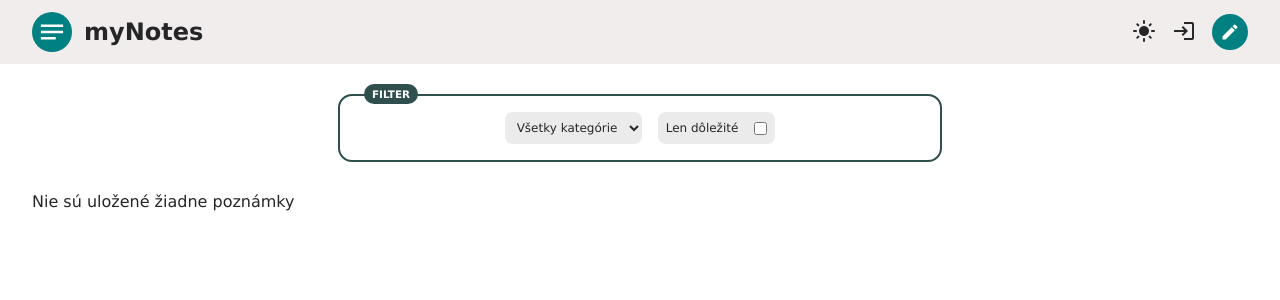
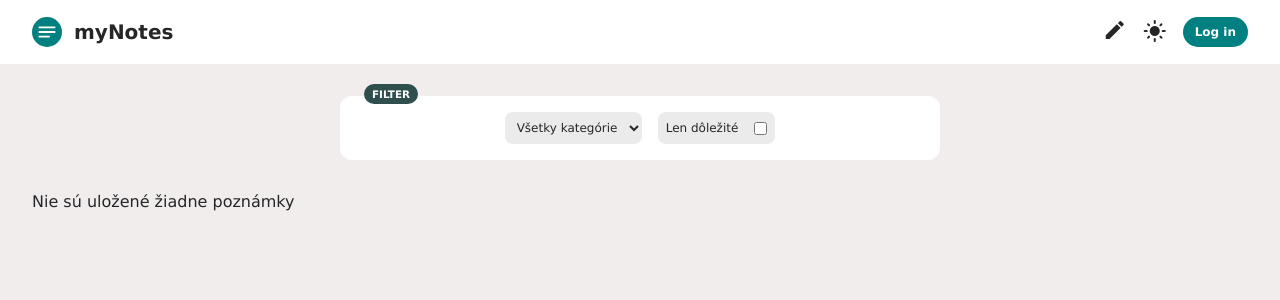
Before and after one commit to realdavone/notes, a React (Vite) app in the folder frontend/: page / in a window 1280 px wide. Shown: the top 300 px of the page. Built offline with nearby package versions, Linux system fonts and the light colour scheme.

Commit message:
changed colors of card

```diff
--- /dev/null
+++ b/frontend/src/components/Filter.tsx
@@ -0,0 +1,20 @@
+import { Note } from "../pages/Home"
+import { categories } from "../pages/Home"
+import { NoteFilter } from "../pages/Home"
+
+export const Filter = ({ filter, setFilter }: { filter: NoteFilter, setFilter: (filter: NoteFilter) => void }) => {
+  return (
+    <section className="filter">
+      <select name={'category'} onChange={(e) => {
+        setFilter({ ...filter, [e.target.name]: (e.target.value || null) })
+      }}>
+        {Object.keys(categories).map((category) => <option value={category} key={category}>{categories[category as Note['category']].label || 'Všetky kategórie'}</option>)}</select>
+      <div className="filter-item">
+        <label htmlFor="important">Len dôležité</label>
+        <input id="important" type="checkbox" name="isImportant" onChange={(e) => {
+          setFilter({ ...filter, [e.target.name]: (e.target.checked || null) })
+        }} />
+      </div>
+    </section>
+  )
+}
--- a/frontend/src/components/Nav.tsx
+++ b/frontend/src/components/Nav.tsx
@@ -1,7 +1,7 @@
 import { useContext } from "react"
 import { AuthContext } from "../context/auth"
 import { ThemeContext } from "../context/theme"
-import { Link, Navigate, useNavigate } from 'react-router-dom'
+import { Link, useNavigate } from 'react-router-dom'
 
 export default function Nav() {
   const { user, logout } = useContext(AuthContext)
@@ -11,23 +11,22 @@ export default function Nav() {
   return (
     <nav className="container">
       <div className="left">
-        <Link to={'/'} style={{ fontWeight: '700', fontSize: '1.5rem' }}>
-          <img src="favicon.svg" alt="Icon" width={'40px'} />
+        <Link to={'/'} style={{ fontWeight: '700', fontSize: '1.25rem' }}>
+          <img src="favicon.svg" alt="Icon" width={'30px'} />
           myNotes
         </Link>
       </div>
       <div className="right">
-        <button onClick={() => toggleTheme()}>
+        <Link tabIndex={0} to={'/note/new'} title='Nová poznámka'>
+          <span className="material-icons">create</span>
+        </Link>
+        <button className="theme" onClick={() => toggleTheme()} title={`${darkTheme ? 'Tmavý' : 'Svetlý'} režim`}>
           <span className="material-icons">{darkTheme ? 'dark_mode' : 'light_mode'}</span>
         </button>
-        <button onClick={() => { return (user === null ? navigate('/auth') : logout()) }}>
-          <span className="material-icons-outlined">{user === null ? 'login' : 'logout'}</span>
+        <button onClick={() => { user === null ? navigate('/auth') : logout(() => navigate('/auth')) }}>
+          {`${user === null ? 'Log in' : 'Log out'}`}
         </button>
-        <Link tabIndex={0} to={'/note/new'}>
-          <span className="material-icons">create</span>
-        </Link>
       </div>
-
     </nav>
   )
 }
--- a/frontend/src/components/RegisterForm.tsx
+++ b/frontend/src/components/RegisterForm.tsx
@@ -1,16 +1,21 @@
-import { FormEvent, useState } from 'react'
+import { FormEvent, useState, useRef } from 'react'
 import BaseFetchResponse from '../types/main'
 import AuthLoader from './AuthLoader'
 
 export const RegisterForm = ({ callback }: { callback: () => void } ) => {
   const [email, setEmail] = useState('')
   const [password, setPassword] = useState('')
+  const repeatedPassword = useRef<HTMLInputElement | null>(null)
 
   const [loading, setLoading] = useState(false)
   const [error, setError] = useState<string | null>(null)
 
   const handleSubmit = (e: FormEvent) => {
     e.preventDefault()
+
+    if(repeatedPassword.current!.value !== password){
+      return setError('Heslá sa nezhodujú')
+    }
 
     setLoading(true)
     setError(null)
@@ -31,8 +36,9 @@ export const RegisterForm = ({ callback }: { callback: () => void } ) => {
 
   return (
     <form onSubmit={e => handleSubmit(e)}>
-      <input type="email" required placeholder='Email' onChange={(e) => setEmail(e.target.value)} />
-      <input type="password" required placeholder='Heslo' onChange={(e) => setPassword(e.target.value)} />
+      <input type="email" autoComplete='off' required placeholder='Email' onChange={(e) => setEmail(e.target.value)} />
+      <input type="password" autoComplete='off' required placeholder='Heslo' onChange={(e) => setPassword(e.target.value)} />
+      <input type="password" autoComplete='off' required placeholder='Zopakovat heslo' ref={repeatedPassword} />
       {error && <span className='error'>{error && error}</span>}
       <button disabled={loading}>
         Registrovať
--- a/frontend/src/context/auth.tsx
+++ b/frontend/src/context/auth.tsx
@@ -7,7 +7,7 @@ interface AuthContextType {
   user: User | null,
   setUser: (user: User) => void
   login: (email: string, password: string) => any
-  logout: () => void
+  logout: (cb?: Function) => void
 }
 
 const INITIAL_CONTEXT: AuthContextType = {
@@ -44,7 +44,7 @@ export const AuthContextProvider = ({ children }: any) => {
     }
   }
 
-  const logout = () => {
+  const logout = (cb?: Function) => {
     fetch(`${import.meta.env['VITE_API_BASE_URL']}auth/logout`, {
       method: 'POST',
       credentials: 'include',
@@ -56,6 +56,7 @@ export const AuthContextProvider = ({ children }: any) => {
     .then(data => {
       setUser(null)
       setSavedUser(null)
+      if(cb) cb()
     })
     .catch(error => console.log(error))
   }
--- a/frontend/src/main.scss
+++ b/frontend/src/main.scss
@@ -10,13 +10,15 @@
   --outline-color:darkslategray;
 
   --background-dark:#1f1f21;
-  --background-light:#ffffff;
+  --background-light:#f1eded;
   --text-color-dark:#ffffff;
   --text-color-light:#262628;
   --input-background-dark:#343434;
   --input-background-light:#ebebeb;
   --nav-background-dark:#18181a;
-  --nav-background-light:#f1eded;
+  --nav-background-light:#ffffff;
+  --note-background-dark:#18181a;
+  --note-background-light:#ffffff;
 
   --container-padding:2rem;
 }
@@ -33,12 +35,14 @@ body{
     --background:var(--background-dark);
     --input-background:var(--input-background-dark);
     --nav-background:var(--nav-background-dark);
+    --note-background:var(--note-background-dark);
   }
   &[data-dark-theme=false]{
     --text-color:var(--text-color-light);
     --background:var(--background-light);
     --input-background:var(--input-background-light);
     --nav-background:var(--nav-background-light);
+    --note-background:var(--note-background-light);
   }
 
   &::-webkit-scrollbar{width:15px;height:15px;}
@@ -84,7 +88,7 @@ nav{
   .left{
     margin-right:auto;
 
-    a {
+    a{
       display:flex;
       align-items:center;
       gap:0.75rem;
@@ -96,26 +100,28 @@ nav{
     align-items:center;
     gap:1rem;
 
-    a{
-      background-color:var(--theme-color);
-      width:2.25rem;
-      aspect-ratio:1;
-      display:flex;
-      justify-content:center;
-      align-items:center;
-      border-radius:0.25rem;
-      font-weight:900;
-      border-radius:50%;
-      color:white;
-      span{
-        font-size:1.25rem;
+    button{
+      &.theme{
+        transition:0.6s ease transform;
+
+        &:hover{
+          transform: rotate(45deg);
+        }
+      }
+      &:last-of-type{
+        background-color:var(--theme-color);
+        padding:0.5rem 0.75rem;
+        border-radius:1rem;
+        font-weight:700;
+        font-size:0.75rem;
+        color:white
       }
     }
   }
 }
 
 section.filter{
-  outline:2px solid var(--outline-color);
+  background-color:var(--note-background);
   width:100%;
   max-width:600px;
   align-self:center;
@@ -176,7 +182,7 @@ section.auth{
   margin:0 auto;
   max-width:400px;
   width:100%;
-  outline:2px solid var(--outline-color);
+  background-color:var(--note-background);
   padding:1rem;
   border-radius:1.25rem;
 
@@ -259,16 +265,17 @@ span.category{
 
 section.notes{
   display:grid;
-  grid-template-columns:repeat(auto-fill, minmax(250px, 1fr));
+  grid-template-columns:repeat(auto-fill, minmax(300px, 1fr));
   gap:2rem;
 
   article{
     padding:1rem;
-    outline:2px solid var(--outline-color);
-    border-radius:1.25rem;
+    border-radius:1rem;
     display:flex;
     flex-direction:column;
     gap:0.75rem;
+    background-color:var(--note-background);
+    transition:0.2s ease all;
 
     div.top-row{
       display:flex;
@@ -295,11 +302,12 @@ section.notes{
         -webkit-line-clamp:2;
         -webkit-box-orient:vertical;
         overflow:hidden;
+        font-size:1rem;
       }
     }
 
     div.content{
-      font-size:0.8rem;
+      font-size:0.75rem;
       display:-webkit-box;
       -webkit-line-clamp:2;
       -webkit-box-orient:vertical;
@@ -310,7 +318,7 @@ section.notes{
     button{
       background-color:var(--theme-color);
       padding:0.5rem 0.75rem;
-      border-radius:0.75rem;
+      border-radius:0.5rem;
       font-size:0.75rem;
       font-weight:700;
       align-self:flex-end;
@@ -325,12 +333,12 @@ div.note{
   max-width:700px;
   width:100%;
   padding:1.5rem;
-  outline:2px solid var(--outline-color);
   border-radius:1.5rem;
   display:flex;
   flex-direction:column;
   gap:0.5rem;
   overflow:hidden;
+  background-color:var(--note-background);
 
   header{
     display:flex;
@@ -393,7 +401,6 @@ section.filter{
   margin:0 auto;
   width:100%;
   max-width:600px;
-  outline:2px solid var(--outline-color);
   padding:1rem;
   border-radius:0.75rem;
 }
@@ -405,7 +412,7 @@ form.note{
   margin:0 auto;
   max-width:600px;
   width:100%;
-  outline:2px solid var(--outline-color);
+  background-color:var(--note-background);
   padding:1rem;
   border-radius:1rem;
 
--- a/frontend/src/pages/Home.tsx
+++ b/frontend/src/pages/Home.tsx
@@ -1,4 +1,5 @@
 import { useContext, useMemo, useState } from "react"
+import { Filter } from "../components/Filter"
 import Loader from "../components/Loader"
 import { SingleNote } from "../components/SingleNote"
 import { AuthContext } from "../context/auth"
@@ -14,7 +15,7 @@ export type Note = {
   category: '' | 'personal' | 'finance' | 'health'
 }
 
-type NoteFilter = Partial<Note>
+export type NoteFilter = Partial<Note>
 
 export const categories: Record<Note['category'], { label: string, class: string }> = {
   '': { label: '', class: '' },
@@ -69,6 +70,11 @@ const OnlineNotes = ({ filter }: { filter: NoteFilter }) => {
       <Loader />
       :
       <>
+        {
+        error
+        ?
+        <span>{error}</span>
+        :
         <section className="notes">
           { filteredNotes === null || filteredNotes?.length === 0
           ?
@@ -78,7 +84,7 @@ const OnlineNotes = ({ filter }: { filter: NoteFilter }) => {
             <SingleNote note={note} key={note._id}/>
           )}
         </section>
-      { error && <span>error</span> }
+        }
       </>
     }
     </>
@@ -91,18 +97,7 @@ export default function Home() {
 
   return (
     <>
-      <section className="filter">
-        <select name={'category'} onChange={(e) => {
-          setFilter({...filter, [e.target.name]: (e.target.value || null)})
-        }}>
-          {Object.keys(categories).map((category) => <option value={category} key={category}>{categories[category as Note['category']].label || 'Všetky kategórie'}</option>)}</select>
-        <div className="filter-item">
-          <label htmlFor="important">Len dôležité</label>
-          <input id="important" type="checkbox" name="isImportant" onChange={(e) => {
-            setFilter({ ...filter, [e.target.name]: (e.target.checked || null) })
-          }} />
-        </div>
-      </section>
+      <Filter filter={filter} setFilter={setFilter} />
       {user === null
       ?
       <LocalStorageNotes filter={filter} />
```
Lines whose indentation alone changed are shown as unchanged.
